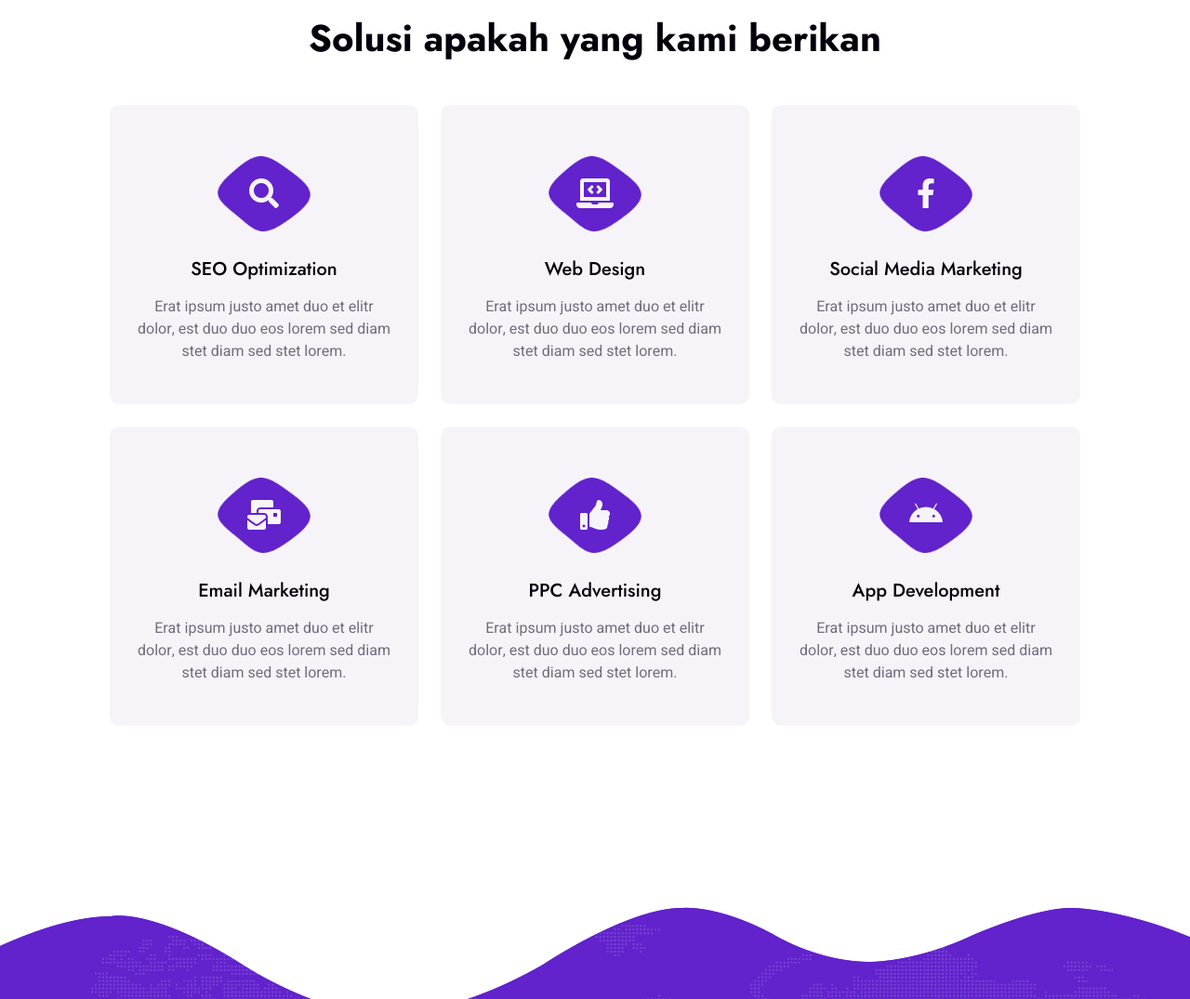
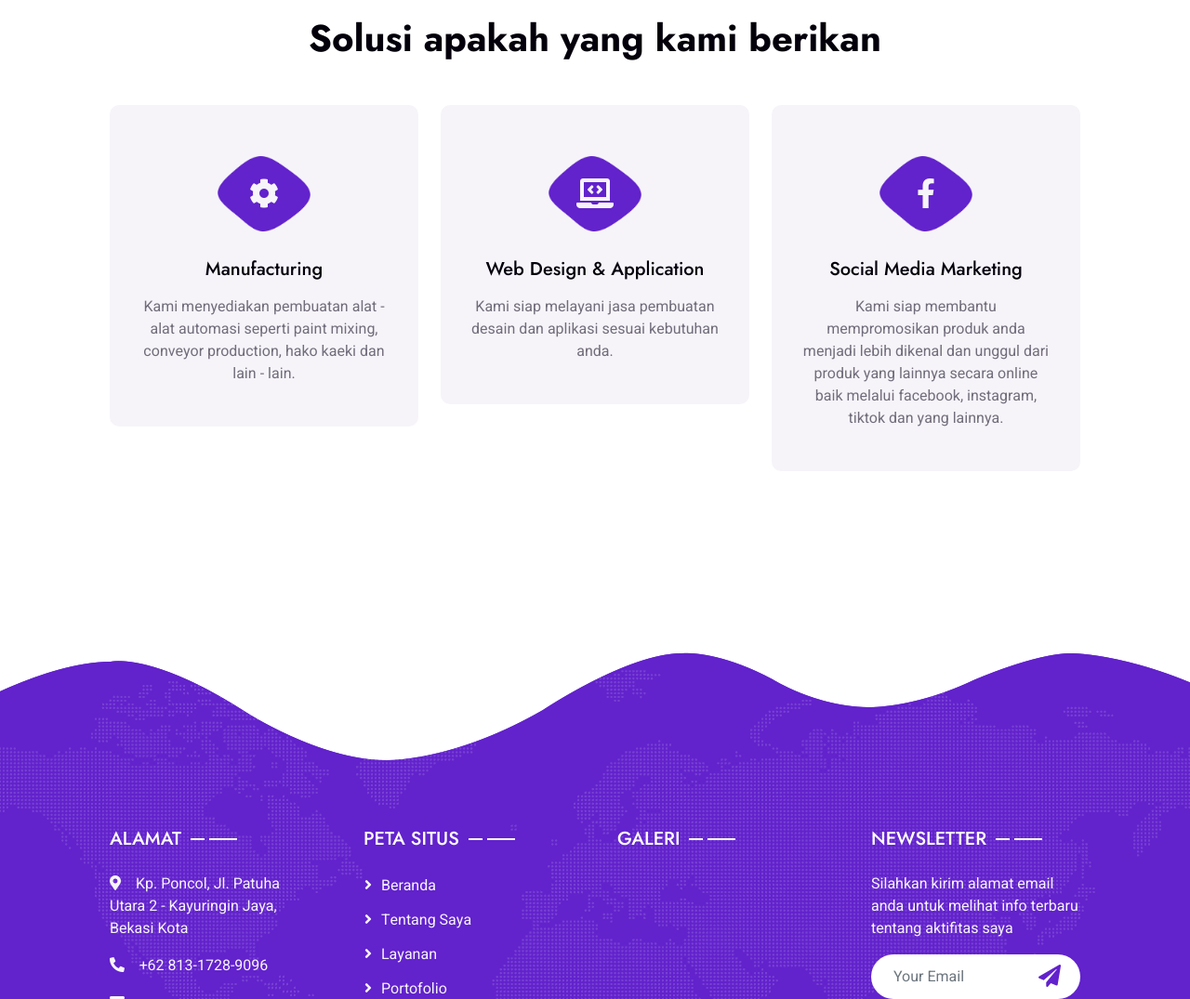
Before and after one commit to HusniArr/porto-gani, a Django app: page /service in a window 1280 px wide. Shown: the part 712-1787 px from the top of the page at 93% size. Run offline with Django 5.2, Linux system fonts and the light colour scheme; data that the repository does not hold is empty; some libraries are stand-ins or nearby versions.

Commit message:
memperbaiki konten layanan

```diff
--- a/portofolio/models.py
+++ b/portofolio/models.py
@@ -30,7 +30,7 @@ class Contact(models.Model):
     email = models.CharField(max_length=255, default='')
     subject = models.CharField(max_length=400)
     message = models.TextField()
-    created_at = models.DateTimeField(default=timezone.now())
+    created_at = models.DateTimeField(default=timezone.now)
 
 class Subscriber(models.Model):
     email = models.CharField(max_length=255, default='')
--- a/templates/service/index.html
+++ b/templates/service/index.html
@@ -27,10 +27,10 @@
             <div class="col-lg-4 col-md-6 wow fadeInUp" data-wow-delay="0.1s">
                 <div class="service-item d-flex flex-column text-center rounded">
                     <div class="service-icon flex-shrink-0">
-                        <i class="fa fa-search fa-2x"></i>
+                        <i class="fa fa-cog fa-2x"></i>
                     </div>
-                    <h5 class="mb-3">SEO Optimization</h5>
-                    <p class="m-0">Erat ipsum justo amet duo et elitr dolor, est duo duo eos lorem sed diam stet diam sed stet lorem.</p>
+                    <h5 class="mb-3">Manufacturing</h5>
+                    <p class="m-0">Kami menyediakan pembuatan alat - alat automasi seperti paint mixing, conveyor production, hako kaeki dan lain - lain.</p>
                     <a class="btn btn-square" href=""><i class="fa fa-arrow-right"></i></a>
                 </div>
             </div>
@@ -39,8 +39,8 @@
                     <div class="service-icon flex-shrink-0">
                         <i class="fa fa-laptop-code fa-2x"></i>
                     </div>
-                    <h5 class="mb-3">Web Design</h5>
-                    <p class="m-0">Erat ipsum justo amet duo et elitr dolor, est duo duo eos lorem sed diam stet diam sed stet lorem.</p>
+                    <h5 class="mb-3">Web Design & Application</h5>
+                    <p class="m-0">Kami siap melayani jasa pembuatan desain dan aplikasi sesuai kebutuhan anda.</p>
                     <a class="btn btn-square" href=""><i class="fa fa-arrow-right"></i></a>
                 </div>
             </div>
@@ -50,37 +50,7 @@
                         <i class="fab fa-facebook-f fa-2x"></i>
                     </div>
                     <h5 class="mb-3">Social Media Marketing</h5>
-                    <p class="m-0">Erat ipsum justo amet duo et elitr dolor, est duo duo eos lorem sed diam stet diam sed stet lorem.</p>
-                    <a class="btn btn-square" href=""><i class="fa fa-arrow-right"></i></a>
-                </div>
-            </div>
-            <div class="col-lg-4 col-md-6 wow fadeInUp" data-wow-delay="0.1s">
-                <div class="service-item d-flex flex-column text-center rounded">
-                    <div class="service-icon flex-shrink-0">
-                        <i class="fa fa-mail-bulk fa-2x"></i>
-                    </div>
-                    <h5 class="mb-3">Email Marketing</h5>
-                    <p class="m-0">Erat ipsum justo amet duo et elitr dolor, est duo duo eos lorem sed diam stet diam sed stet lorem.</p>
-                    <a class="btn btn-square" href=""><i class="fa fa-arrow-right"></i></a>
-                </div>
-            </div>
-            <div class="col-lg-4 col-md-6 wow fadeInUp" data-wow-delay="0.3s">
-                <div class="service-item d-flex flex-column text-center rounded">
-                    <div class="service-icon flex-shrink-0">
-                        <i class="fa fa-thumbs-up fa-2x"></i>
-                    </div>
-                    <h5 class="mb-3">PPC Advertising</h5>
-                    <p class="m-0">Erat ipsum justo amet duo et elitr dolor, est duo duo eos lorem sed diam stet diam sed stet lorem.</p>
-                    <a class="btn btn-square" href=""><i class="fa fa-arrow-right"></i></a>
-                </div>
-            </div>
-            <div class="col-lg-4 col-md-6 wow fadeInUp" data-wow-delay="0.5s">
-                <div class="service-item d-flex flex-column text-center rounded">
-                    <div class="service-icon flex-shrink-0">
-                        <i class="fab fa-android fa-2x"></i>
-                    </div>
-                    <h5 class="mb-3">App Development</h5>
-                    <p class="m-0">Erat ipsum justo amet duo et elitr dolor, est duo duo eos lorem sed diam stet diam sed stet lorem.</p>
+                    <p class="m-0">Kami siap membantu mempromosikan produk anda menjadi lebih dikenal dan unggul dari produk yang lainnya secara online baik melalui facebook, instagram, tiktok dan yang lainnya.</p>
                     <a class="btn btn-square" href=""><i class="fa fa-arrow-right"></i></a>
                 </div>
             </div>
```
Also changed, not shown: templates/home/index.html (+9 -9 lines).
